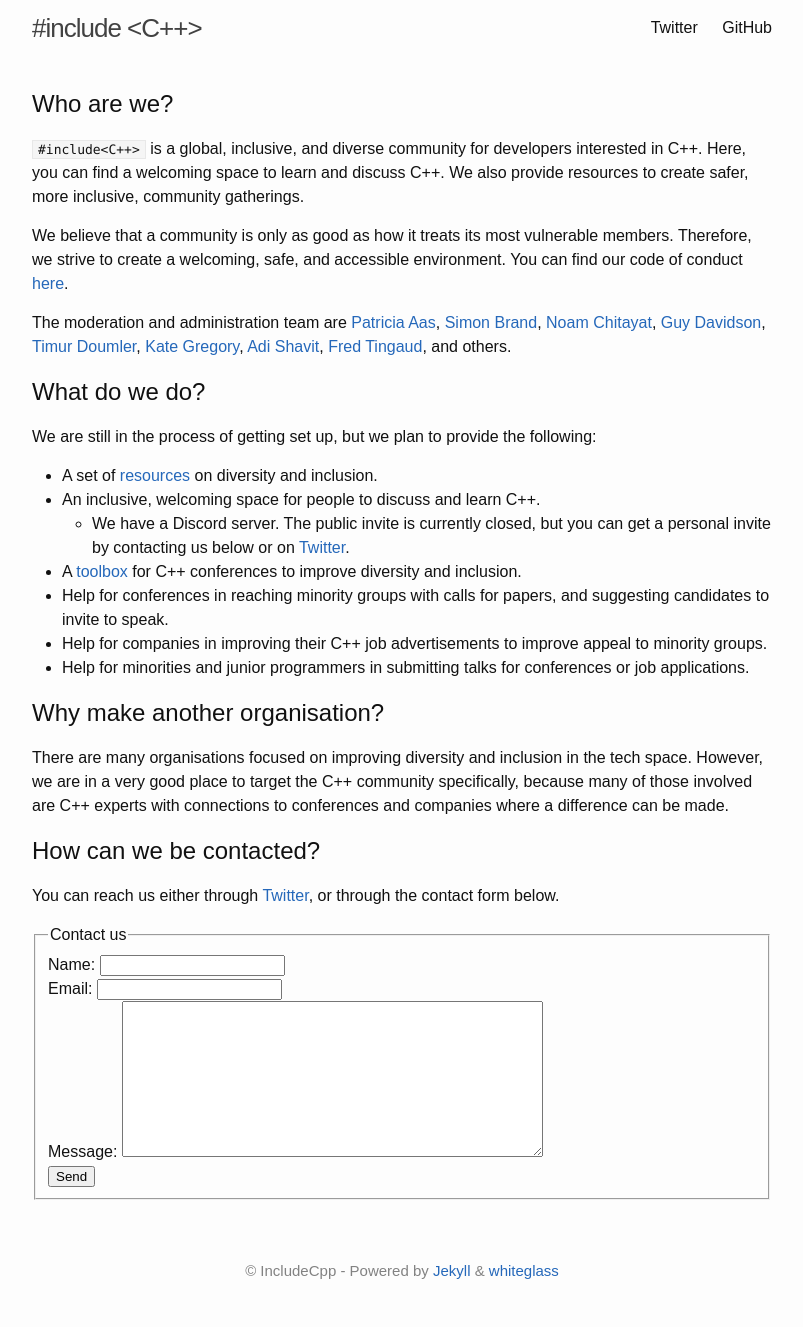
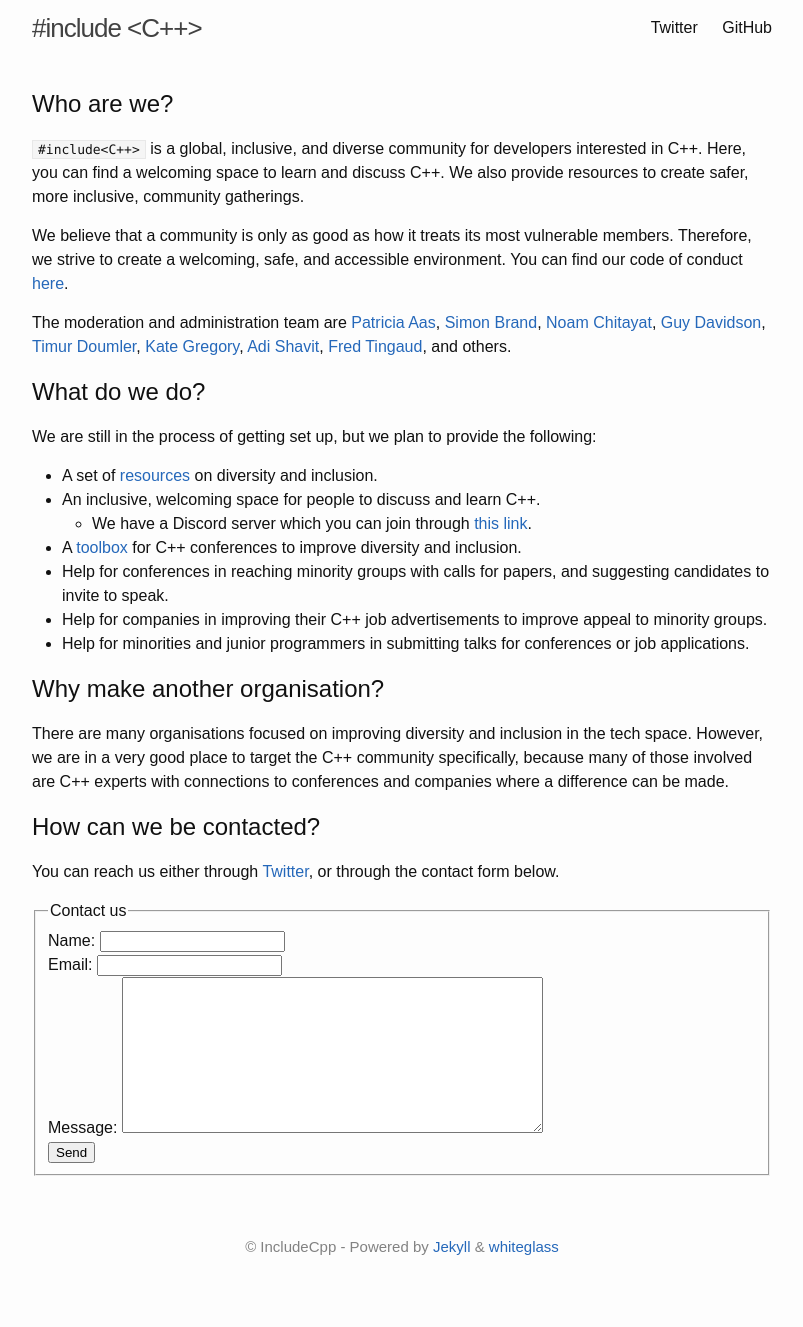
Before and after one commit to include-cpp/include-cpp.github.io, a Jekyll site: the page built from index.md, in a window 1280 px wide. Shown: the whole page, without its empty margins (238-1041 px from the left). Built offline with Jekyll 4.4.1, drawn with Linux system fonts in a browser that asks for light colours; our own code applies the rules of GitHub Pages for plain Markdown files; after the commit the page ends 1303 px from its top, so only the background shows below that.

Commit message:
Add invite

```diff
--- a/index.md
+++ b/index.md
@@ -16,7 +16,7 @@ We are still in the process of getting set up, but we plan to provide the follow
 
 - A set of [resources](/resources) on diversity and inclusion.
 - An inclusive, welcoming space for people to discuss and learn C++.
-  - We have a Discord server. The public invite is currently closed, but you can get a personal invite by contacting us below or on [Twitter](https://twitter.com/include_cpp).
+  - We have a Discord server which you can join through [this link](https://discord.gg/ZPErMGW).
 - A [toolbox](https://github.com/include-cpp/toolboxes) for C++ conferences to improve diversity and inclusion.
 - Help for conferences in reaching minority groups with calls for papers, and suggesting candidates to invite to speak.
 - Help for companies in improving their C++ job advertisements to improve appeal to minority groups.
```
